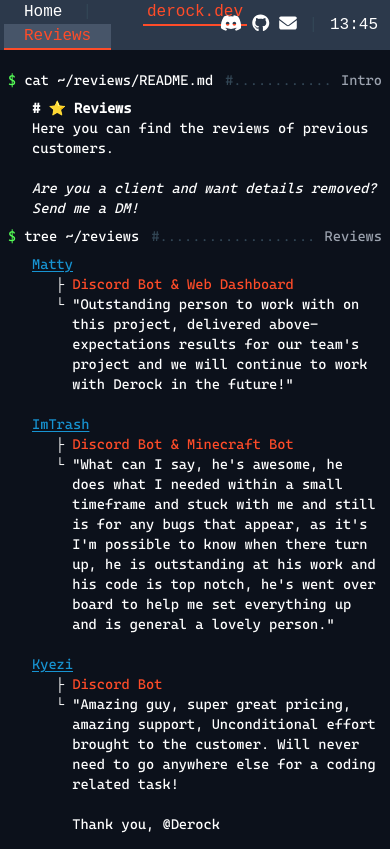
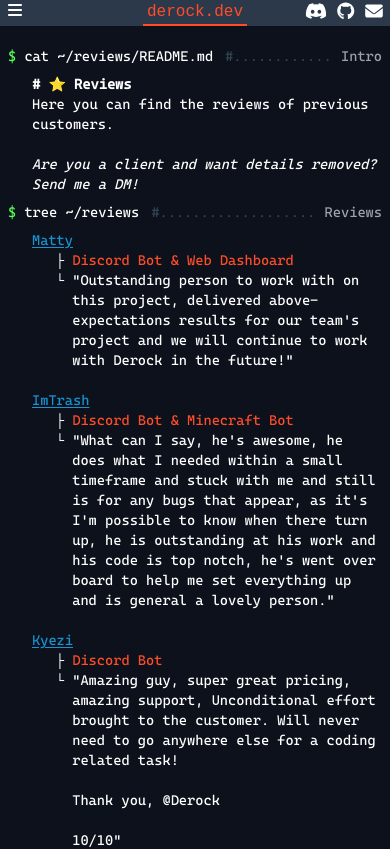
Before and after one commit to ItzDerock/derock.dev, a Next.js app: page /reviews in a window 390 px wide. Shown: the top 849 px of the page. Built offline with nearby package versions, Linux system fonts and the light colour scheme.

Commit message:
feat: responsive navbar

```diff
--- a/src/components/Header.tsx
+++ b/src/components/Header.tsx
@@ -1,51 +1,26 @@
 import { faDiscord, faGithub } from "@fortawesome/free-brands-svg-icons";
 import { faEnvelope } from "@fortawesome/free-solid-svg-icons";
 import Link from "next/link";
-import { Fragment } from "react";
 import { useTime } from "../hooks/Time";
 import { FontAwesomeLink } from "./Links/IconLink";
-import { NavbarElement } from "./Navbar/NavbarElement";
-
-const pages = [
-  {
-    name: "Home",
-    href: "/",
-  },
-  {
-    name: "Reviews",
-    href: "/reviews",
-  }
-];
+import Navbar from "./Navbar/Navbar";
 
 export function Header() {
   const time = useTime(5000);
 
   return (
     <header>
-      <div className="grid grid-cols-3 gap-3 px-1 bg-header font-header">
+      <div className="grid grid-cols-3 gap-3 px-2 bg-header font-header">
         <div className="col-start-1 col-span-1 text-left text-white items-center">
-          {/* navbar */}
-          {
-            pages.map(({ name, href }, i) => (
-              i === pages.length - 1 ? (
-                <NavbarElement key={i} name={name} link={href} />
-              ) : (
-                <Fragment>
-                  <NavbarElement key={i} name={name} link={href} />
-                  <span className="text-dots">|</span>
-                </Fragment>
-              )
-            ))
-          }
-
+          <Navbar />
         </div>
         <div className="col-start-2 col-span-1 text-center text-white items-center">
-          <p className="border-b-2 duration-200 hover:px-4 hover:cursor-pointer px-1 m-auto w-fit border-primary text-primary">
+          <p className="border-b-2 duration-200 hover:px-4 hover:cursor-pointer px-1 m-auto w-fit border-primary text-primary box-content">
             <Link href="/">derock.dev</Link>
           </p>
         </div>
         <div className="col-start-3 col-span-1 text-right text-white">
-          <div className="flex items-center h-full gap-3 text-right w-fit float-right pr-2">
+          <div className="flex items-center gap-3 text-right h-full w-fit float-right ">
             <FontAwesomeLink
               icon={faDiscord}
               to="https://discord.com"
@@ -62,9 +37,9 @@ export function Header() {
               tooltip="Email"
             />
 
-            <span className="text-dots"> | </span>
+            <span className="text-dots hidden md:inline-block"> | </span>
 
-            <h1>
+            <h1 className="hidden md:inline-block">
               {
                 // time in 24-hour format HH:MM
                 time.getHours().toString().padStart(2, "0") + ":" + time.getMinutes().toString().padStart(2, "0")
--- a/src/components/Links/IconLink.tsx
+++ b/src/components/Links/IconLink.tsx
@@ -15,7 +15,7 @@ export function FontAwesomeLink(props: FontAwesomeLinkProps) {
             <FontAwesomeIcon
                 icon={props.icon}
                 size={props.size}
-                className={props.className ?? "scale-110 duration-100 hover:scale-125"}
+                className={props.className ?? "scale-110 duration-100 hover:scale-125 align-middle"}
             />
         </a>
     )
--- /dev/null
+++ b/src/components/Navbar/Navbar.tsx
@@ -0,0 +1,61 @@
+import { faBars } from "@fortawesome/free-solid-svg-icons";
+import { FontAwesomeIcon } from "@fortawesome/react-fontawesome";
+import { Fragment, useState } from "react";
+import { NavbarElement } from "./NavbarElement";
+
+const pages = [
+  {
+    name: "Home",
+    href: "/",
+  },
+  {
+    name: "Reviews",
+    href: "/reviews",
+  },
+];
+
+export default function Navbar() {
+  const [isOpen, setIsOpen] = useState(false);
+
+  return (
+    <Fragment>
+      {/* navbar desktop */}
+      <div className="hidden md:inline-block">
+        {pages.map(({ name, href }, i) =>
+          i === pages.length - 1 ? (
+            <NavbarElement key={i} name={name} link={href} />
+          ) : (
+            <Fragment key={i}>
+              <NavbarElement key={i} name={name} link={href} />
+              <span className="text-dots">|</span>
+            </Fragment>
+          )
+        )}
+      </div>
+
+      {/* navbar mobile */}
+      <div className="md:hidden inline-block align-middle h-full w-fit">
+        <FontAwesomeIcon
+          icon={faBars}
+          className={
+            "my-auto align-middle hover:cursor-pointer transition-transform" +
+            (isOpen ? " rotate-90" : "")
+          }
+          onClick={() => setIsOpen(!isOpen)}
+        />
+      </div>
+
+      {isOpen && (
+        <div className="absolute top-0 left-0 right-0 bottom-0 bg-header z-10 bg-opacity-40 fade-in"
+          onClick={() => setIsOpen(false)}
+        >
+          <div className="grid grid-cols-1 gap-3 px-1 bg-header font-header py-2">
+            {pages.map(({ name, href }, i) => (
+              <NavbarElement key={i} name={name} link={href} />
+            ))}
+          </div>
+        </div>
+      )}
+    </Fragment>
+  );
+}
--- a/src/components/Navbar/NavbarElement.tsx
+++ b/src/components/Navbar/NavbarElement.tsx
@@ -8,7 +8,7 @@ export function NavbarElement({ name, link }: { name: string, link: string }) {
   return (
     <div className={
       (isActive ? "text-primary bg-slate-600 border-primary border-b-2" : "")
-      + " inline-block px-5"
+      + " inline-block px-2 md:px-5"
     }>
       <Link href={link}>{name}</Link>
     </div>
--- a/src/styles/globals.css
+++ b/src/styles/globals.css
@@ -95,3 +95,22 @@ body {
         opacity: 1;
     }
 }
+
+.fade-in {
+    animation-name: fade-in;
+    animation-duration: 0.25s;
+    animation-fill-mode: forwards;
+    animation-iteration-count: 1;
+    animation-timing-function: ease-out;
+
+    opacity: 0;
+}
+
+@keyframes fade-in {
+    from {
+        opacity: 0;
+    }
+    to {
+        opacity: 1;
+    }
+}
```
